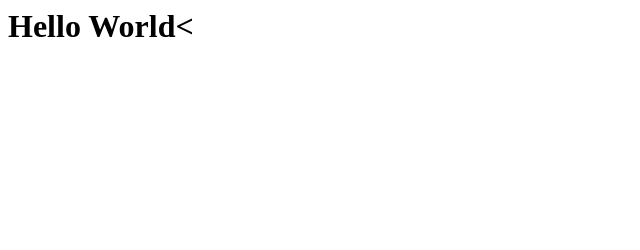
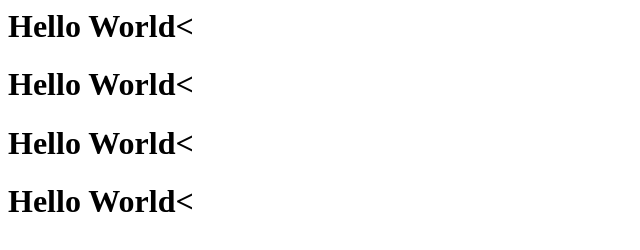
Before and after one commit to NijazDuran/folder1, a plain HTML site: page index.html in a window 1280 px wide. Shown: the whole page, without its empty margins (0-640 px from the left). Drawn offline with Linux system fonts and the light colour scheme.

Commit message:
Update index.html
nova promjena

```diff
--- a/index.html
+++ b/index.html
@@ -1 +1,4 @@
 <h1>Hello World<</h1>
+  <h1>Hello World<</h1>
+    <h1>Hello World<</h1>
+      <h1>Hello World<</h1>
```
